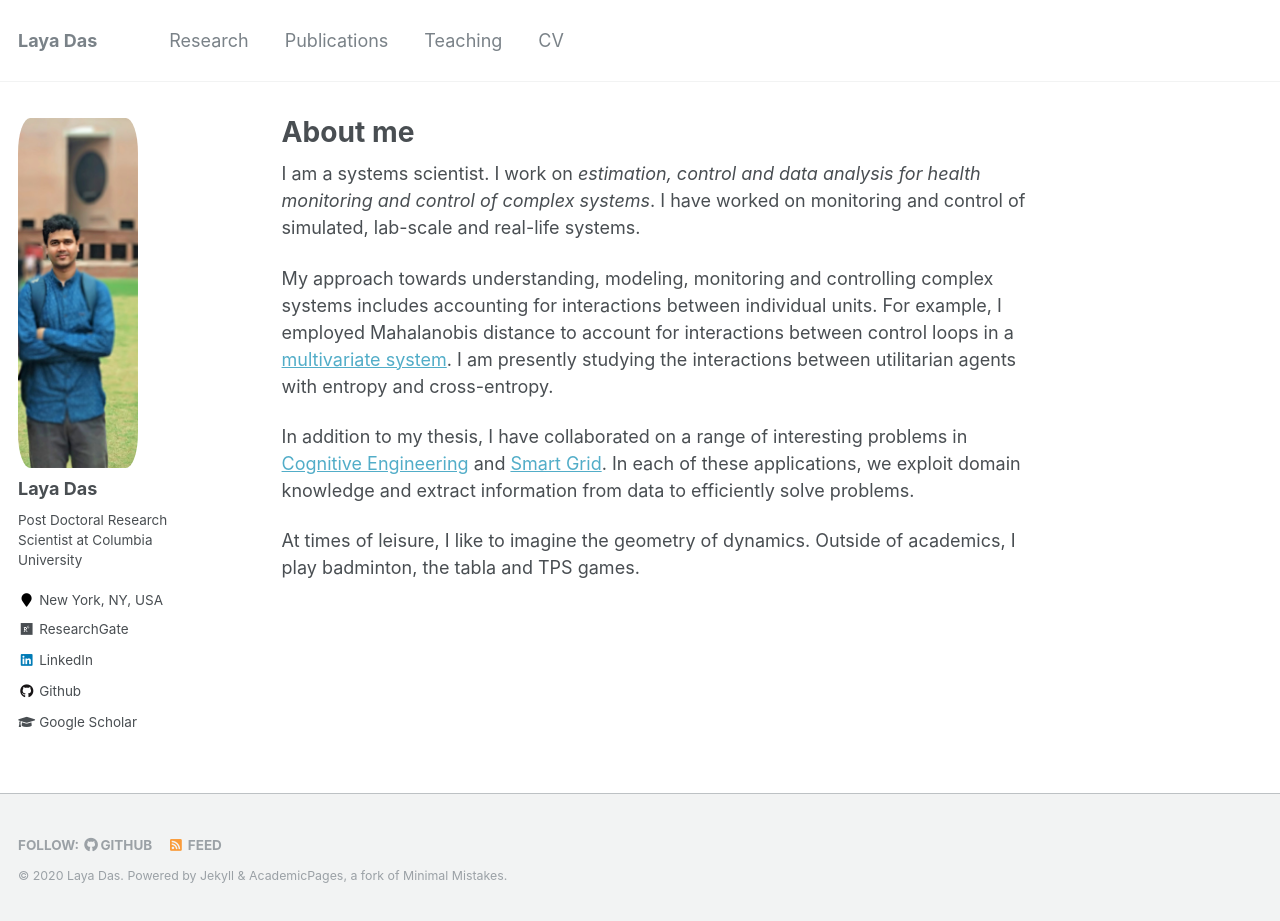
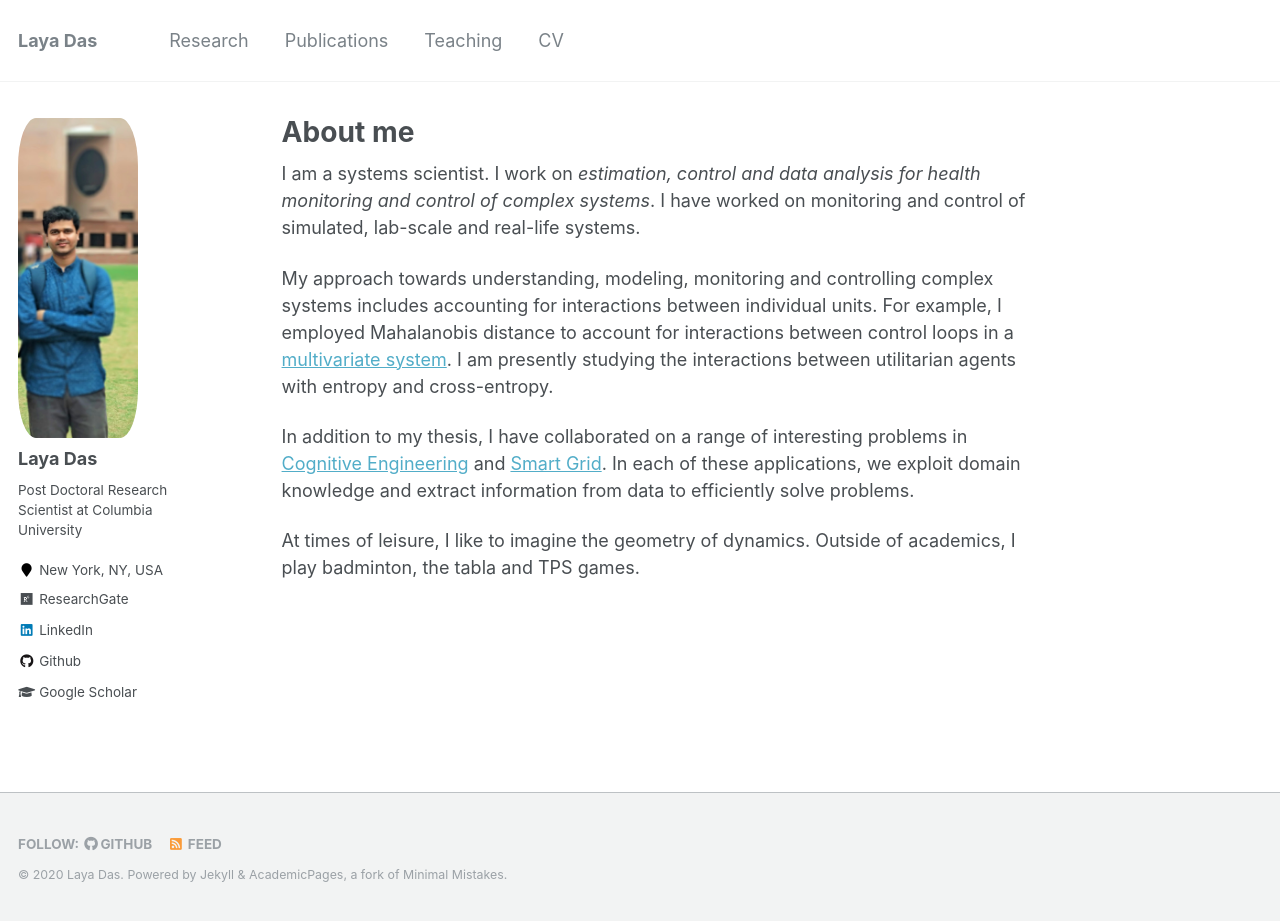
Before and after one commit to layadas/layadas.github.io, a Jekyll site: the page built from _pages/about.md, in a window 1280 px wide and 921 px high. Built offline with Jekyll 4.4.1, drawn with Linux system fonts in a browser that asks for light colours.

Commit message:
Update author-profile.html

```diff
--- a/_includes/author-profile.html
+++ b/_includes/author-profile.html
@@ -9,8 +9,8 @@
 .avatar {
   vertical-align: middle;
   width: 120px;
-  height: 350px;
-  border-radius: 10%;
+  height: 320px;
+  border-radius: 15%;
 }
 </style>
   <div class="avatar">
```
